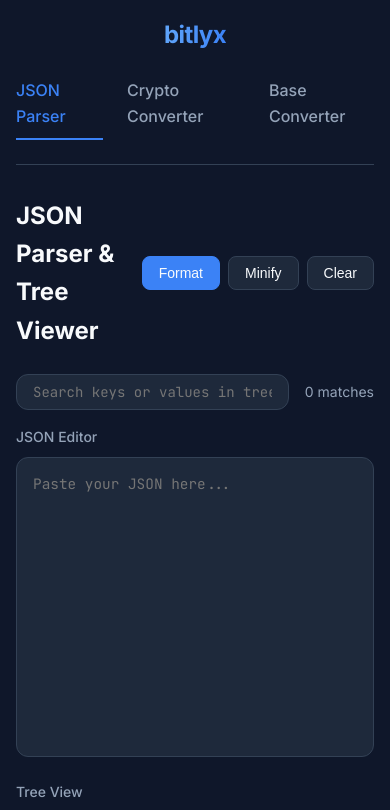
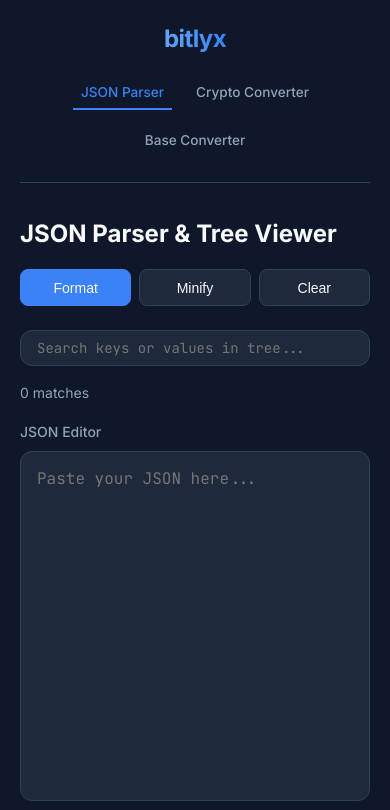
Before and after one commit to shindoohwa/bitlyx, a website built with Vite: page json-parser.html in a window 390 px wide. Shown: the top 810 px of the page. Built offline with nearby package versions, Linux system fonts and the light colour scheme; some packages are replaced by stand-ins of ours.

Commit message:
style: finalize mobile responsiveness fixes

```diff
--- a/style.css
+++ b/style.css
@@ -466,32 +466,116 @@ footer {
     font-size: 0.875rem;
 }
 
-@media (max-width: 900px) {
-    #app {
-        padding: 1rem;
+@media (max-width: 768px) {
+    :root {
+        --mobile-padding: 1.25rem;
     }
 
+    #app {
+        padding: var(--mobile-padding);
+    }
+
+    /* Header & Nav */
     header {
         flex-direction: column;
-        gap: 1rem;
+        text-align: center;
+        gap: 1.25rem;
+        padding-bottom: 1.5rem;
     }
 
     nav {
         width: 100%;
-        overflow-x: auto;
-        padding-bottom: 0.5rem;
+        justify-content: center;
+        flex-wrap: wrap;
+        gap: 1rem;
     }
 
+    .nav-link {
+        font-size: 0.9rem;
+        padding: 0.25rem 0.5rem;
+    }
+
+    /* Hero Section */
+    .hero-section {
+        padding: 2.5rem 0;
+    }
+
+    .hero-section h1 {
+        font-size: 2.25rem;
+        line-height: 1.2;
+    }
+
+    .hero-section p {
+        font-size: 1.1rem;
+        margin-bottom: 2rem;
+    }
+
+    /* Tool Layouts */
+    .tool-header {
+        flex-direction: column;
+        align-items: flex-start;
+        gap: 1rem;
+    }
+
+    .tool-header .actions {
+        width: 100%;
+        justify-content: space-between;
+    }
+
+    .tool-header .actions button {
+        flex: 1;
+        padding: 0.6rem;
+    }
+
+    .search-container {
+        flex-direction: column;
+        align-items: stretch;
+    }
+
+    /* JSON Parser */
     .split-container {
         flex-direction: column;
         height: auto;
     }
 
-    .editor-side textarea {
-        min-height: 300px;
+    .editor-side textarea,
+    .tree-side .tree-container {
+        min-height: 350px;
     }
 
-    .tree-side .tree-container {
-        min-height: 400px;
+    /* Crypto Converter */
+    .crypto-split {
+        flex-direction: column;
+        gap: 2.5rem;
+    }
+
+    .divider {
+        width: 100%;
+        height: 1px;
+    }
+
+    .crypto-results-grid {
+        grid-template-columns: 1fr;
+    }
+
+    /* Base Converter */
+    .converter-grid {
+        grid-template-columns: 1fr;
+        gap: 1rem;
+    }
+
+    input[type="text"], textarea {
+        font-size: 16px; /* Prevents iOS zoom on focus */
     }
 }
+
+@media (max-width: 480px) {
+    .hero-section h1 {
+        font-size: 1.85rem;
+    }
+
+    .nav-link {
+        font-size: 0.85rem;
+        gap: 0.5rem;
+    }
+}
```
